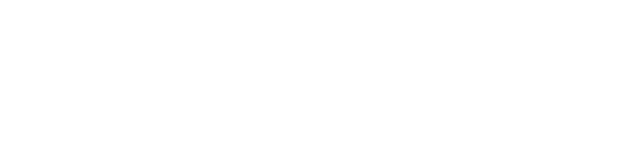
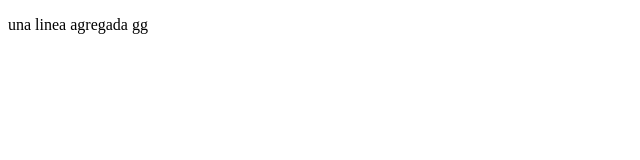
Before and after one commit to ovirex/fazt-curso-git, a plain HTML site: page index.html in a window 1280 px wide. Shown: the whole page, without its empty margins (0-640 px from the left). Drawn offline with Linux system fonts and the light colour scheme.

Commit message:
se agrego una linea a index.html y a index.js

```diff
--- a/index.html
+++ b/index.html
@@ -6,6 +6,6 @@
     <title>First Page</title>
 </head>
 <body>
-
+    <p>una linea agregada gg</p>
 </body>
 </html>
--- a/index.js
+++ b/index.js
@@ -1 +1,2 @@
-console.log("Hablame claro")
+console.log("Hablame claro");
+console.log("Sigueme hablando");
```
